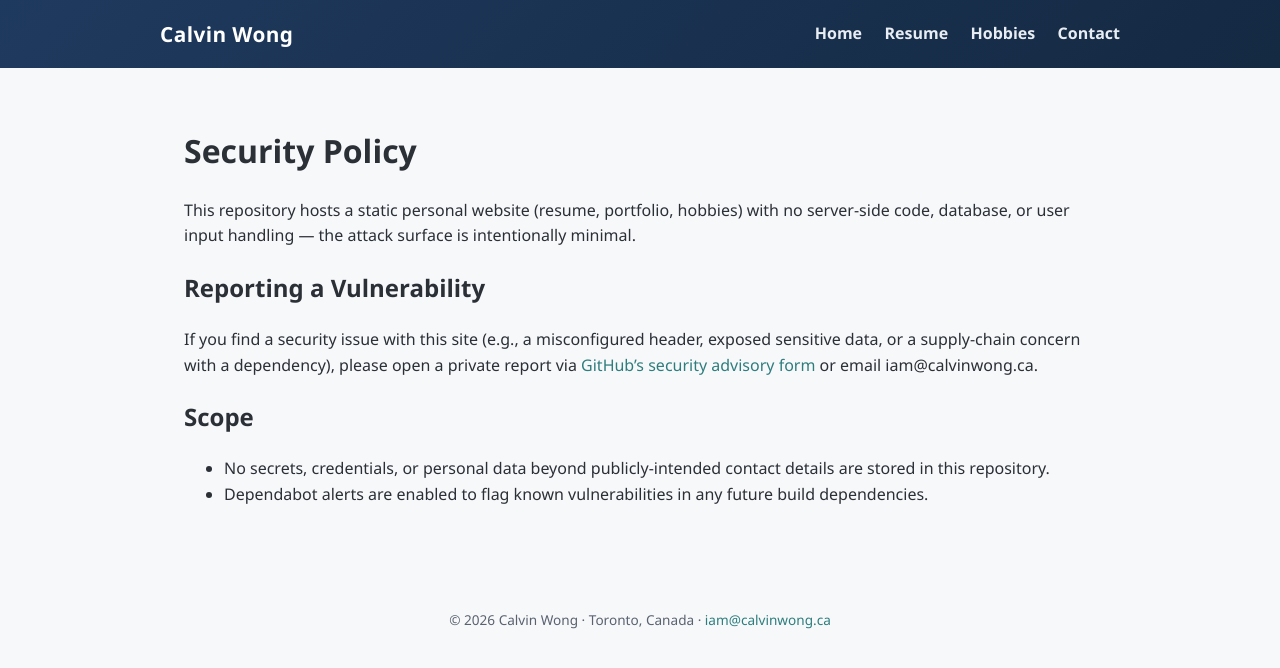
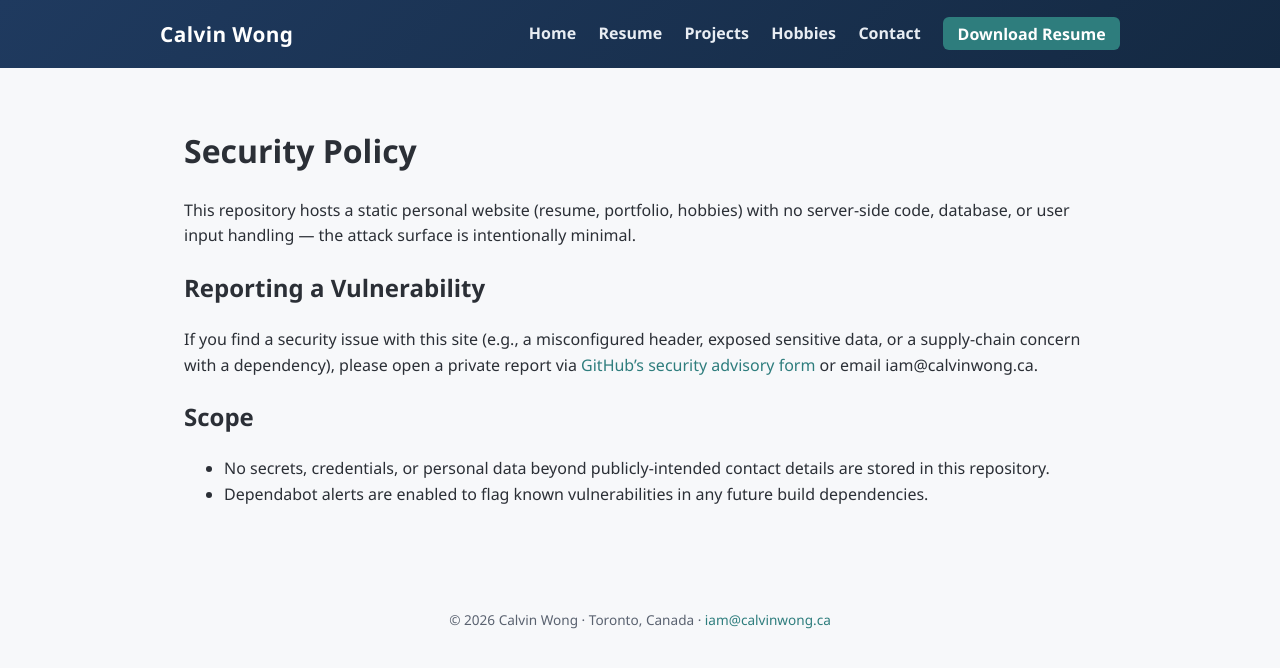
Before and after one commit to calwong88/calvinwong-ca, a Jekyll site: the page built from SECURITY.md, in a window 1280 px wide. Shown: the top 668 px of the page. Built offline with Jekyll 4.4.1, drawn with Linux system fonts in a browser that asks for light colours; our own code applies the rules of GitHub Pages for plain Markdown files.

Commit message:
Update _includes/header.html

```diff
--- a/_includes/header.html
+++ b/_includes/header.html
@@ -1,12 +1,16 @@
 <header class="site-header">
   <div class="header-inner">
     <a class="brand" href="{{ '/' | relative_url }}">Calvin Wong</a>
+    <input type="checkbox" id="nav-toggle" class="nav-toggle-checkbox">
+    <label for="nav-toggle" class="nav-toggle-label" aria-label="Toggle navigation menu">&#9776;</label>
     <nav class="main-nav">
       <ul>
         <li><a href="{{ '/' | relative_url }}" {% if page.url == '/' %}class="active"{% endif %}>Home</a></li>
         <li><a href="{{ '/resume/' | relative_url }}" {% if page.url contains 'resume' %}class="active"{% endif %}>Resume</a></li>
+        <li><a href="{{ '/projects/' | relative_url }}" {% if page.url contains 'projects' %}class="active"{% endif %}>Projects</a></li>
         <li><a href="{{ '/hobbies/' | relative_url }}" {% if page.url contains 'hobbies' %}class="active"{% endif %}>Hobbies</a></li>
         <li><a href="{{ '/contact/' | relative_url }}" {% if page.url contains 'contact' %}class="active"{% endif %}>Contact</a></li>
+        <li><a class="nav-cta" href="{{ '/assets/resume/Calvin_Wong_Resume_2026.pdf' | relative_url }}" download>Download Resume</a></li>
       </ul>
     </nav>
   </div>
```
